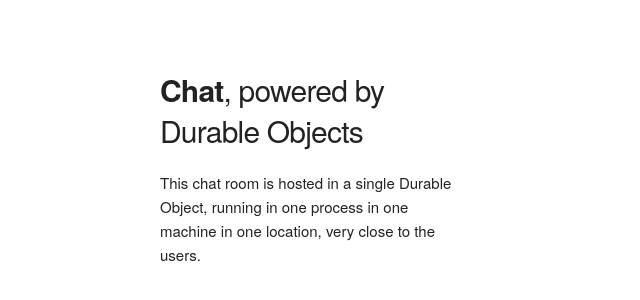
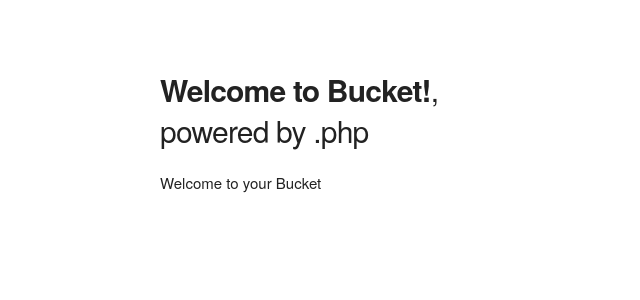
Before and after one commit to TheRealDuckers/durable-chat-template, a React app: page public/index.html in a window 1280 px wide. Shown: the part 170-470 px from the top of the page, without its empty margins (0-640 px from the left). Built offline with nearby package versions, Linux system fonts and the light colour scheme.

Commit message:
Update index.html

```diff
--- a/public/index.html
+++ b/public/index.html
@@ -4,7 +4,7 @@
     <!-- Basic Page Needs
   –––––––––––––––––––––––––––––––––––––––––––––––––– -->
     <meta charset="utf-8" />
-    <title>Chat!</title>
+    <title>Bucket</title>
     <meta name="description" content="" />
     <meta name="author" content="" />
 
@@ -32,10 +32,9 @@
     <div class="container" style="width: 95%; height: 100%">
       <div class="row" style="height: 100%">
         <div class="one-third column" style="margin-top: 25%">
-          <h4><b>Chat</b>, powered by Durable Objects</h4>
+          <h4><b>Welcome to Bucket!</b>, powered by .php</h4>
           <p>
-            This chat room is hosted in a single Durable Object, running in one
-            process in one machine in one location, very close to the users.
+            Welcome to your Bucket
           </p>
         </div>
         <div class="two-thirds column" id="root"></div>
```
